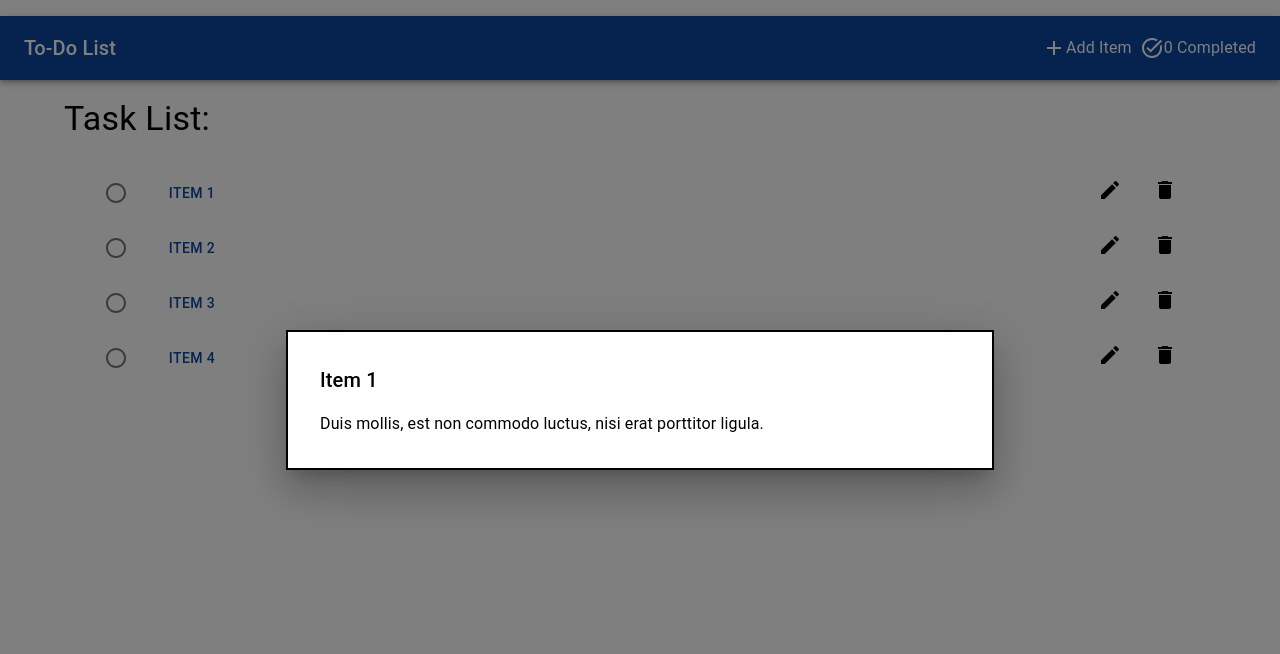
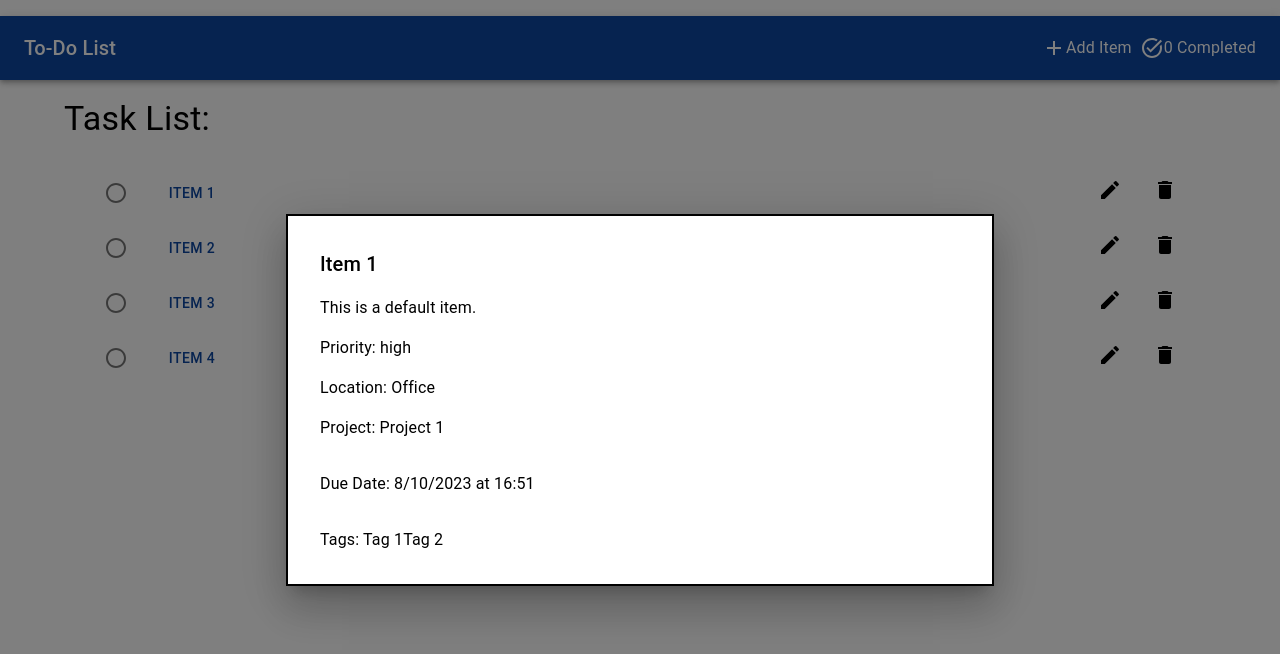
Before and after one commit to hewitson-j/new-todo-list, a React (Vite) app: page / in a window 1280 px wide. Both pictures are taken after a click on the button "ITEM 1". Shown: the top 654 px of the page. Built offline with nearby package versions, Linux system fonts and the light colour scheme.

Commit message:
Item modal now accepts all item attributes as parameters.

```diff
--- a/src/components/ItemEntries.tsx
+++ b/src/components/ItemEntries.tsx
@@ -16,11 +16,11 @@ const itemEntries: TodoItem[] = [
     description: "This is a default item.",
     isCompleted: false,
     dueDate: new Date(Date.now()),
-    priority: undefined,
+    priority: "high",
     reminderDateTime: undefined,
-    location: undefined,
-    tags: [],
-    projectId: undefined,
+    location: "Office",
+    tags: ["Tag 1", "Tag 2"],
+    projectId: "Project 1",
   },
   {
     title: "Item 2",
--- a/src/components/ItemModal.tsx
+++ b/src/components/ItemModal.tsx
@@ -18,9 +18,23 @@ const style = {
 
 interface ItemModalProps {
   title: string;
+  description?: string;
+  dueDate?: Date;
+  priority?: string;
+  location?: string;
+  tags?: string[];
+  projectId?: string;
 }
 
-export default function ItemModal({ title }: ItemModalProps) {
+export default function ItemModal({
+  title,
+  description,
+  dueDate,
+  priority,
+  location,
+  tags,
+  projectId,
+}: ItemModalProps) {
   const [open, setOpen] = React.useState(false);
   const handleOpen = () => setOpen(true);
   const handleClose = () => setOpen(false);
@@ -39,8 +53,35 @@ export default function ItemModal({ title }: ItemModalProps) {
             {title}
           </Typography>
           <Typography id="modal-modal-description" sx={{ mt: 2 }}>
-            Duis mollis, est non commodo luctus, nisi erat porttitor ligula.
+            {description}
           </Typography>
+          {priority && (
+            <Typography id="modal-modal-description" sx={{ mt: 2 }}>
+              Priority: {priority}
+            </Typography>
+          )}
+          {location && (
+            <Typography id="modal-modal-description" sx={{ mt: 2 }}>
+              Location: {location}
+            </Typography>
+          )}
+          {projectId && (
+            <Typography id="modal-modal-description" sx={{ mt: 2 }}>
+              Project: {projectId}
+            </Typography>
+          )}
+          {dueDate && (
+            <Typography id="modal-modal-description" sx={{ mt: 4 }}>
+              Due Date: {dueDate.getMonth() + 1}/{dueDate.getDate()}/
+              {dueDate.getFullYear()} at {dueDate.getHours()}:
+              {dueDate.getMinutes()}
+            </Typography>
+          )}
+          {tags && (
+            <Typography id="modal-modal-description" sx={{ mt: 4 }}>
+              Tags: {tags}
+            </Typography>
+          )}
         </Box>
       </Modal>
     </div>
--- a/src/components/TaskList.tsx
+++ b/src/components/TaskList.tsx
@@ -60,7 +60,15 @@ export default function TaskList() {
                       )}
                     </ListItemIcon>
                     <ListItemText id={labelId}>
-                      <ItemModal title={item.title} />
+                      <ItemModal
+                        title={item.title}
+                        description={item.description}
+                        dueDate={item.dueDate}
+                        priority={item.priority}
+                        location={item.location}
+                        tags={item.tags}
+                        projectId={item.projectId}
+                      />
                     </ListItemText>
                   </ListItemButton>
                   <Tooltip title="Edit">
```
